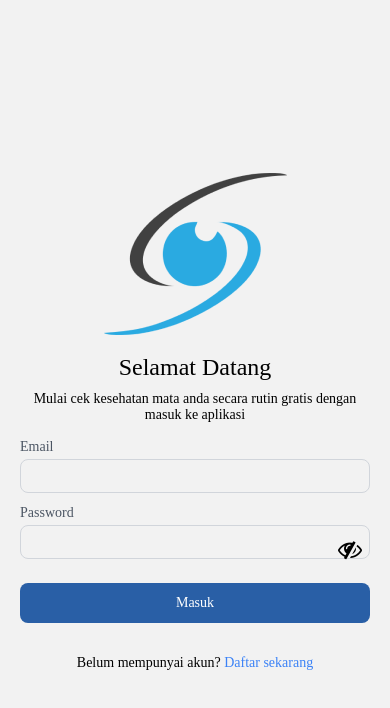
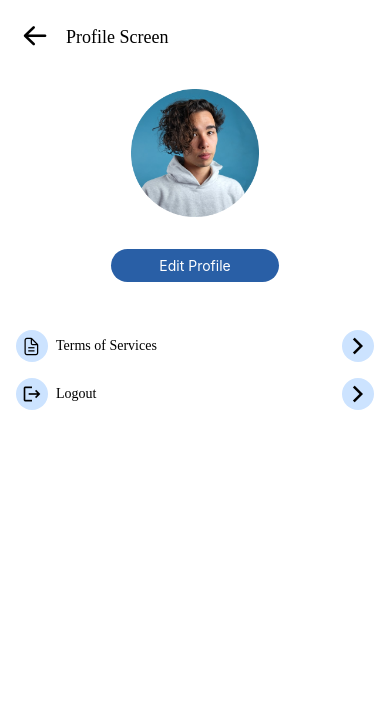
Before and after one commit to pudyasta/scanocularrev, a React Native app: screen /Profilepage in a window 390 px wide. Shown: the top 708 px of the page. Built offline with nearby package versions, Linux system fonts and the light colour scheme.

Commit message:
feat(profile)

```diff
--- a/App.js
+++ b/App.js
@@ -6,6 +6,7 @@ import SignupPage from './src/modules/Signup';
 import SplashScreen from './src/modules/SplashScreen';
 import MainPage from './src/modules/MainPage';
 import ResultPage from './src/modules/ResultPage';
+import ProfilePage from './src/modules/ProfilePage';
 import AsyncStorage from '@react-native-async-storage/async-storage';
 import {ActivityIndicator, StatusBar, ToastAndroid} from 'react-native';
 
@@ -43,6 +44,7 @@ function App() {
         backgroundColor="white"
         barStyle={'dark-content'}
       />
+      {/* <Stack.Navigator initialRouteName={isLogin ? 'Mainpage' : 'Login'}> */}
       <Stack.Navigator initialRouteName={isLogin ? 'Mainpage' : 'Login'}>
         <Stack.Screen
           name="Login"
@@ -69,6 +71,12 @@ function App() {
           options={{headerShown: false}}
           component={ResultPage}
         />
+
+        <Stack.Screen
+          name="Profilepage"
+          options={{headerShown: false}}
+          component={ProfilePage}
+        />
       </Stack.Navigator>
     </NavigationContainer>
   );
--- a/src/components/HomeScreen.js
+++ b/src/components/HomeScreen.js
@@ -1,12 +1,21 @@
 import React, {useEffect, useState} from 'react';
-import {View, Text, Image, ScrollView, ActivityIndicator} from 'react-native';
+import {
+  View,
+  Text,
+  Image,
+  ScrollView,
+  ActivityIndicator,
+  TouchableOpacity,
+} from 'react-native';
 import avatar from '../../public/profile.png';
 import heroImage from '../../public/hero.png';
 import newsData from './newsData.json';
 import Icon from 'react-native-vector-icons/FontAwesome';
 import AsyncStorage from '@react-native-async-storage/async-storage';
+import {StackActions, useNavigation} from '@react-navigation/native';
 
 const HomeScreen = () => {
+  const navigation = useNavigation();
   const [data, setData] = useState(null);
 
   const getData = async () => {
@@ -23,18 +32,27 @@ const HomeScreen = () => {
   useEffect(() => {
     getData();
   }, []);
+
   if (data == null) {
     return <ActivityIndicator style={{flex: 1}} size={50} color="blue" />;
   }
+
+  const toProfile = () => {
+    navigation.dispatch(StackActions.replace('Profilepage'));
+  };
+
   return (
     <View style={{flex: 1}} className=" bg-white">
       {/* Gambar profil dan nama pengguna */}
+
+      <TouchableOpacity onPress={toProfile}>
         <View className="flex-row items-center  p-5">
           <Image source={avatar} className="w-8 h-8 mr-4" />
           <Text className="text-lg font-['Poppins-SemiBold'] capitalize">
             {data}
           </Text>
         </View>
+      </TouchableOpacity>
 
       {/* Gambar hero */}
       <Image source={heroImage} className="w-[100vw] h-48 mb-4" />
--- /dev/null
+++ b/src/modules/ProfilePage.js
@@ -0,0 +1,115 @@
+import React, {useEffect, useState} from 'react';
+
+import {View, Text, TouchableOpacity, Image, ScrollView} from 'react-native';
+import avatar from '../../public/profileHD.png';
+
+import Icon from 'react-native-vector-icons/AntDesign';
+import IconIonicons from 'react-native-vector-icons/Ionicons';
+import IconMaterialIcons from 'react-native-vector-icons/MaterialIcons';
+import AsyncStorage from '@react-native-async-storage/async-storage';
+import {StackActions, useNavigation} from '@react-navigation/native';
+
+export default function Profilepage() {
+  const [name, setName] = useState(null);
+  const [email, setEmail] = useState(null);
+
+  const navigation = useNavigation();
+
+  const getData = async () => {
+    try {
+      const val = await AsyncStorage.getItem('userData');
+
+      if (val !== null) {
+        setName(JSON.parse(val).data.name);
+        setEmail(JSON.parse(val).data.email);
+      }
+    } catch (e) {
+      setEmail('error');
+    }
+  };
+
+  useEffect(() => {
+    getData();
+  }, []);
+
+  const handleIconClick = () => {
+    navigation.dispatch(StackActions.replace('Mainpage'));
+  };
+
+  const logout = () => {
+    const keyToRemove = 'userData';
+    AsyncStorage.removeItem(keyToRemove)
+      .then(() => {
+        console.log(`Successfully removed item with key: ${keyToRemove}`);
+        navigation.dispatch(StackActions.replace('Login'));
+      })
+      .catch(error => {
+        console.error(`Error removing item: ${error.message}`);
+      });
+  };
+  return (
+    <View style={{flex: 1}} className=" bg-white">
+      {/* Gambar profil dan nama pengguna */}
+      <View className="flex-row items-center  p-5">
+        {/* <Image source={avatar} className="w-8 h-8 mr-4" /> */}
+        <TouchableOpacity onPress={handleIconClick}>
+          <Icon name="arrowleft" size={30} />
+        </TouchableOpacity>
+        <Text className="text-lg font-['Poppins-SemiBold'] capitalize ml-4">
+          Profile Screen
+        </Text>
+      </View>
+
+      <View className="w-full p-4 justify-center items-center">
+        <Image source={avatar} className="w-32 h-32" />
+        <Text className="mt-4 font-bold font-['Poppins-SemiBold']">{name}</Text>
+        <Text className="mt-1 font-bold font-['Poppins-SemiBold']">
+          {email}
+        </Text>
+        <TouchableOpacity className="mt-3 bg-[#295FA6] pt-2 pb-2 pl-12 pr-12 rounded-full">
+          <Text className="text-white ">Edit Profile</Text>
+        </TouchableOpacity>
+      </View>
+
+      <View className="w-ful px-4 mt-8">
+        <View className="justify-between flex flex-row">
+          <View className="flex flex-row">
+            <View className="w-8 h-8 rounded-full bg-[#CCE3FF] justify-center items-center">
+              <IconIonicons name="document-text-outline" size={20} />
+            </View>
+            <View className="justify-center ml-2">
+              <Text className="font-['Poppins-SemiBold']">
+                Terms of Services
+              </Text>
+            </View>
+          </View>
+          <View>
+            <View className="w-8 h-8 rounded-full bg-[#CCE3FF] justify-center items-center">
+              <IconMaterialIcons name="arrow-forward-ios" size={20} />
+            </View>
+          </View>
+        </View>
+      </View>
+
+      <TouchableOpacity onPress={logout}>
+        <View className="w-ful px-4 mt-4">
+          <View className="justify-between flex flex-row">
+            <View className="flex flex-row">
+              <View className="w-8 h-8 rounded-full bg-[#CCE3FF] justify-center items-center">
+                <IconMaterialIcons name="logout" size={20} />
+              </View>
+              <View className="justify-center ml-2">
+                <Text className="font-['Poppins-SemiBold']">Logout</Text>
+              </View>
+            </View>
+            <View>
+              <View className="w-8 h-8 rounded-full bg-[#CCE3FF] justify-center items-center">
+                <IconMaterialIcons name="arrow-forward-ios" size={20} />
+              </View>
+            </View>
+          </View>
+        </View>
+      </TouchableOpacity>
+    </View>
+  );
+}
```
Also changed, not shown: public/profileHD.png (added). Lines whose indentation alone changed are shown as unchanged.
